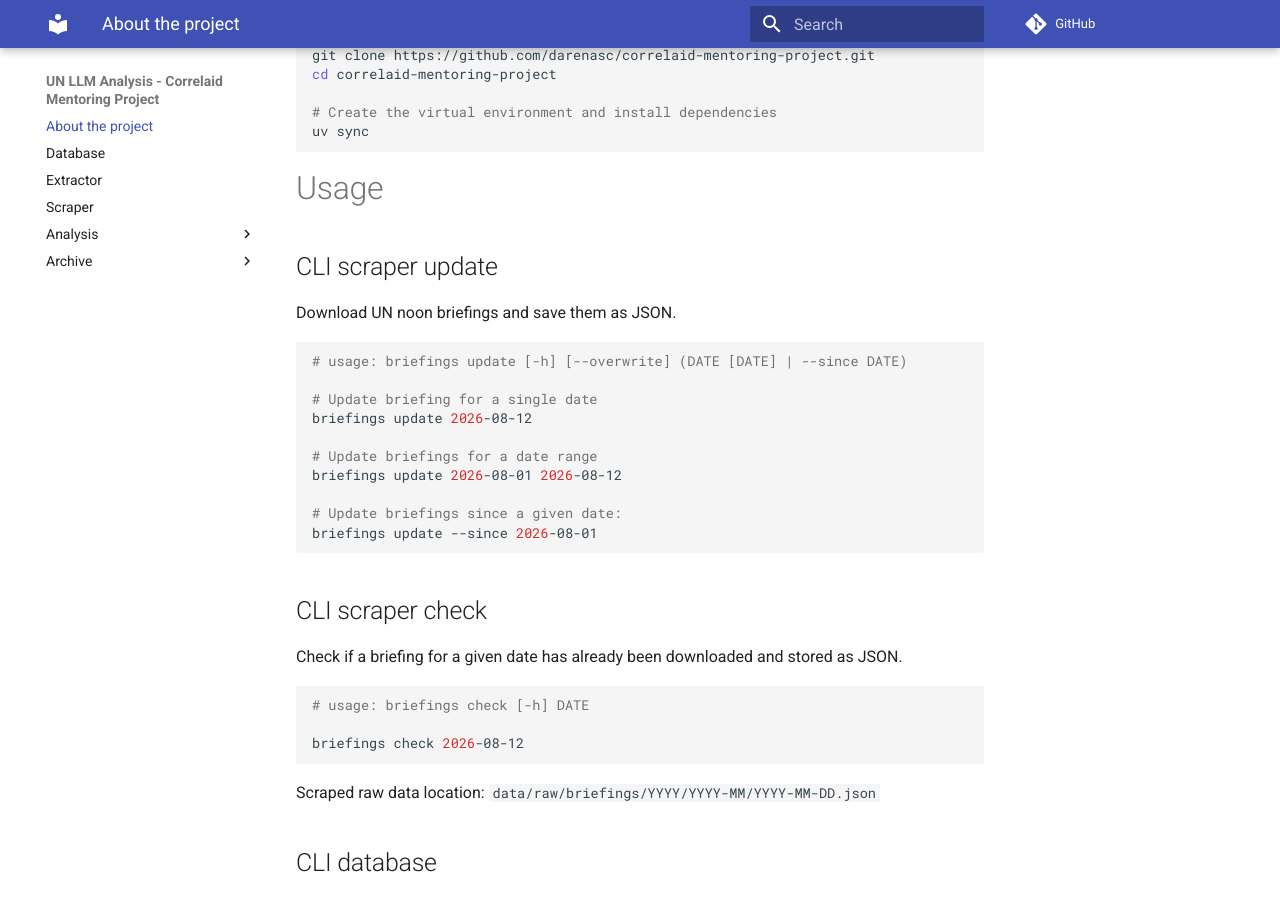
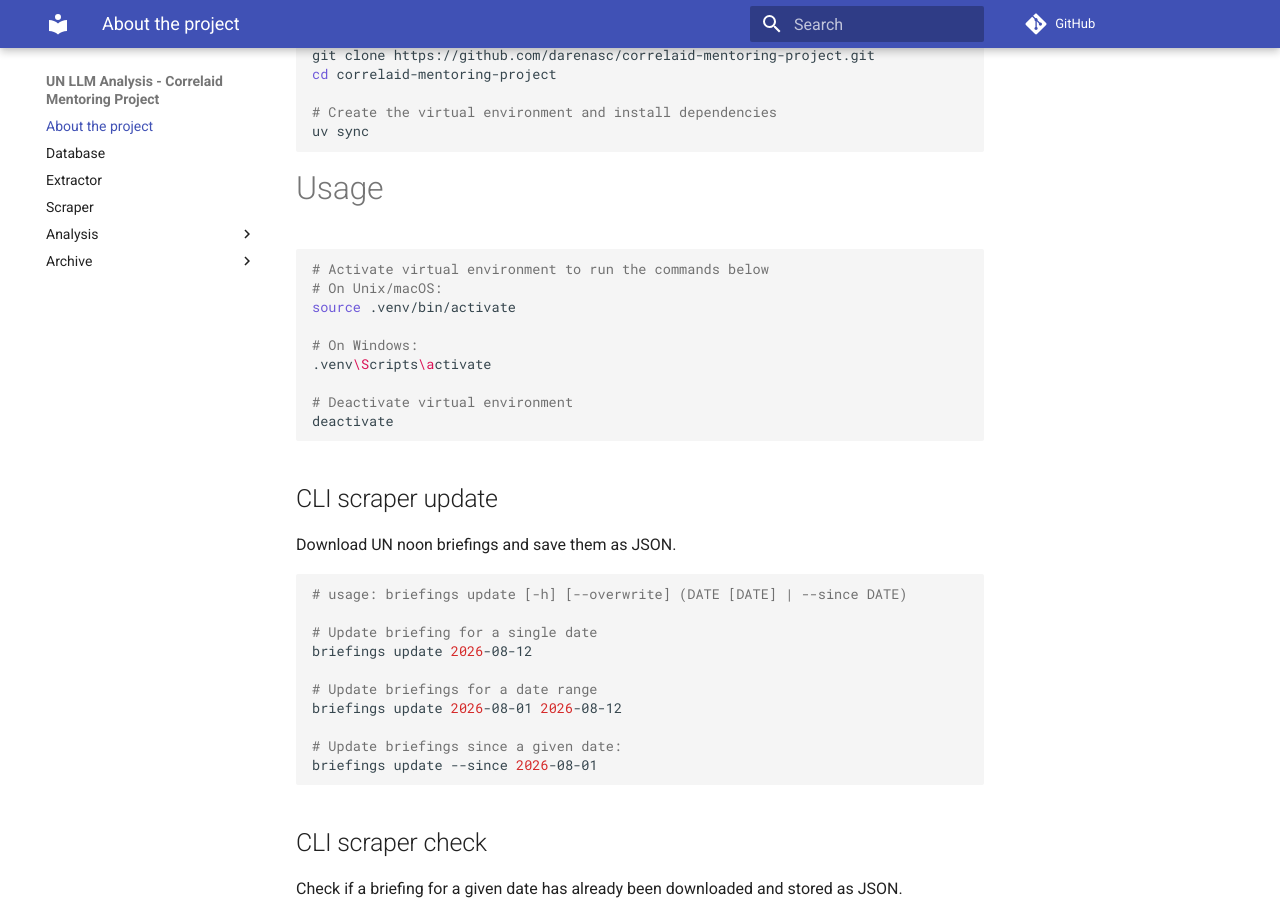
Before and after one commit to darenasc/UN-LLM-Analysis, an MkDocs documentation site: the page built from docs/docs/index.md, in a window 1280 px wide and 900 px high, scrolled down 536 px. Built offline with MkDocs 1.6.1 and Material for MkDocs 9.7.7, drawn with Linux system fonts in a browser that asks for light colours; comment, search, counter and statistics services are not loaded.

````diff
--- a/docs/docs/index.md
+++ b/docs/docs/index.md
@@ -24,6 +24,18 @@ uv sync
 ```
 
 # Usage
+
+```bash
+# Activate virtual environment to run the commands below
+# On Unix/macOS:
+source .venv/bin/activate
+
+# On Windows:
+.venv\Scripts\activate
+
+# Deactivate virtual environment
+deactivate
+```
 
 ## CLI scraper update
 
````
Also changed, not shown: CONTRIBUTING.md (+8 -1 lines), CHANGELOG.md, README.md.
